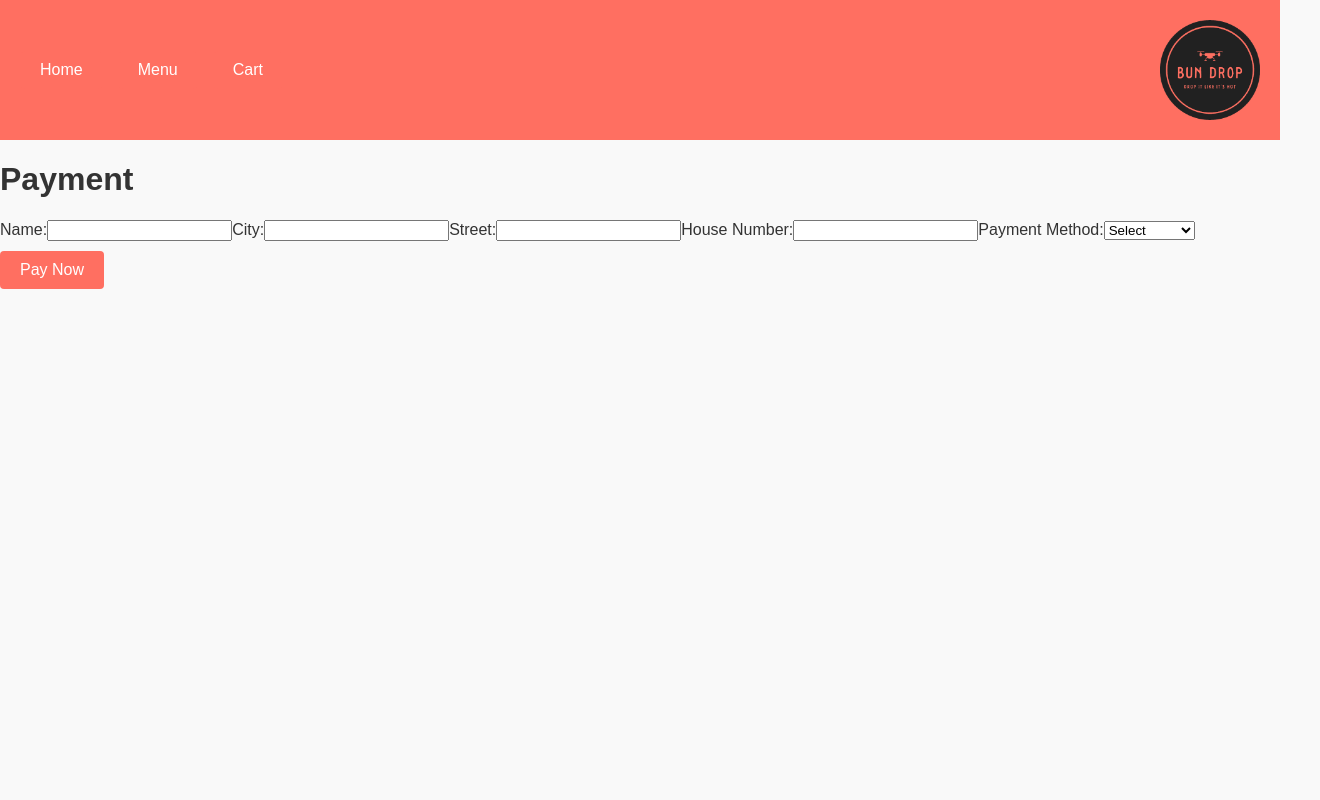
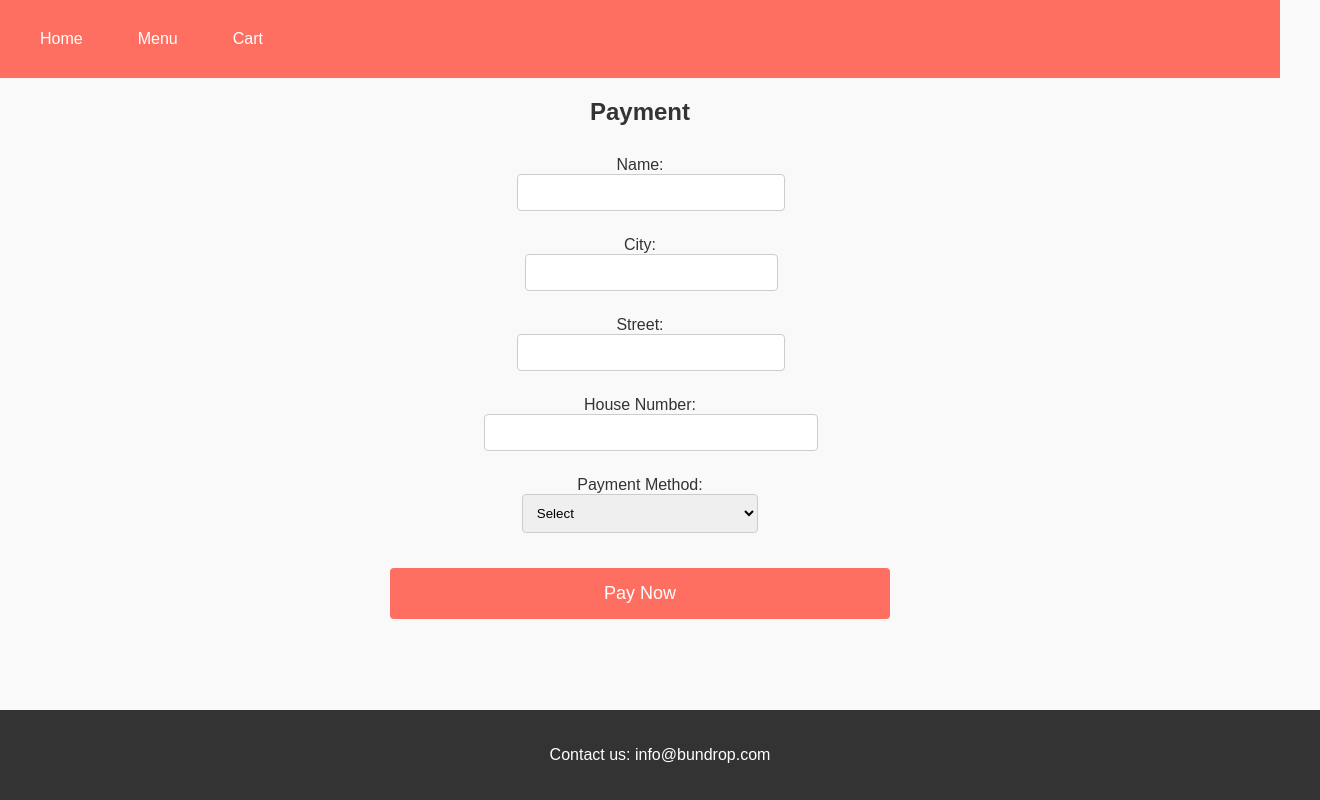
Before and after one commit to oxarious/bun-drop-project, a React (Vite) app: page /payment in a window 1280 px wide. Shown: the whole page, 1320 px wide, since content can reach past the window. Built offline with nearby package versions, Linux system fonts and the light colour scheme.

Commit message:
Fixed payment and made the footer flex

```diff
--- a/src/App.jsx
+++ b/src/App.jsx
@@ -6,18 +6,24 @@ import Cart from "./pages/Cart";
 import Payment from "./pages/Payment";
 import Confirmation from "./pages/Confirmation";
 import { CartProvider } from "./context/CartContext";
+import Footer from "./components/Footer";
 
 function App() {
   return (
     <CartProvider>
       <Router>
-        <Routes>
-          <Route path="/" element={<Home />} />
-          <Route path="/Menu" element={<Menu />} />
-          <Route path="/Cart" element={<Cart />} />
-          <Route path="/Payment" element={<Payment />} />
-          <Route path="/Confirmation" element={<Confirmation />} />
-        </Routes>
+        <div className="app-container">
+          <div className="content-wrap">
+            <Routes>
+              <Route path="/" element={<Home />} />
+              <Route path="/menu" element={<Menu />} />
+              <Route path="/cart" element={<Cart />} />
+              <Route path="/payment" element={<Payment />} />
+              <Route path="/confirmation" element={<Confirmation />} />
+            </Routes>
+          </div>
+          <Footer />
+        </div>
       </Router>
     </CartProvider>
   );
--- a/src/components/Footer.jsx
+++ b/src/components/Footer.jsx
@@ -1,7 +1,11 @@
 import React from "react";
-import { Link } from "react-router-dom";
 
-<nav>
-  <Link to="/menu">Menu</Link>
-  <Link to="/cart">Cart</Link>
-</nav>;
+function Footer() {
+  return (
+    <footer>
+      <p>Contact us: info@bundrop.com</p>
+    </footer>
+  );
+}
+
+export default Footer;
--- a/src/index.css
+++ b/src/index.css
@@ -5,6 +5,19 @@ body {
   box-sizing: border-box;
   background-color: #f9f9f9;
   color: #333;
+  display: flex;
+  flex-direction: column;
+  min-height: 100vh;
+}
+
+.app-container {
+  display: flex;
+  flex-direction: column;
+  min-height: 100vh;
+}
+
+.content-wrap {
+  flex: 1;
 }
 
 header {
@@ -40,7 +53,7 @@ nav a:hover {
 
 .hero {
   text-align: center;
-  padding: 0px 0;
+  padding: 50px 0;
   background-color: #f8f8f8;
 }
 
@@ -62,8 +75,6 @@ nav a:hover {
   flex-wrap: wrap;
   gap: 20px;
   justify-content: center;
-  list-style: none; /* Add this to remove list style */
-  padding: 0; /* Add this to remove padding */
 }
 
 .menu-item,
@@ -110,11 +121,41 @@ button:hover {
   background-color: #e65a50;
 }
 
+.filters {
+  display: flex;
+  justify-content: center;
+  gap: 10px;
+  margin: 20px 0;
+}
+
+.filters button {
+  background-color: #ff6f61;
+  color: white;
+  border: none;
+  padding: 10px 20px;
+  font-size: 16px;
+  cursor: pointer;
+  border-radius: 4px;
+  transition: background-color 0.3s ease;
+}
+
+.filters button:hover {
+  background-color: #e65a50;
+}
+
+.filters input {
+  padding: 10px;
+  font-size: 16px;
+  border: 1px solid #ccc;
+  border-radius: 4px;
+}
+
 .cart-content {
   text-align: center;
   display: flex;
   flex-direction: column;
   align-items: center;
+  flex: 1;
 }
 
 .cart-content h1,
@@ -129,7 +170,16 @@ footer {
   text-align: center;
   padding: 20px;
   width: 100%;
-  bottom: 0;
+  margin-top: auto;
+}
+
+form {
+  display: flex;
+  flex-direction: column;
+  align-items: center;
+  width: 100%;
+  max-width: 500px;
+  margin: auto;
 }
 
 .form-label {
@@ -163,38 +213,14 @@ footer {
   background-color: #e65a50;
 }
 
+.error {
+  color: red;
+  font-size: 14px;
+  margin-top: -10px;
+  margin-bottom: 10px;
+}
+
 #logoColor {
   width: 150px;
   height: auto;
 }
-#logo-black {
-  height: 100px;
-}
-.filters {
-  display: flex;
-  justify-content: center;
-  gap: 5px;
-  margin: 20px 0;
-}
-
-.filters button {
-  background-color: #ff6f61;
-  color: white;
-  border: none;
-  padding: 10px 20px;
-  font-size: 16px;
-  cursor: pointer;
-  border-radius: 4px;
-  transition: background-color 0.3s ease;
-}
-
-.filters button:hover {
-  background-color: #e65a50;
-}
-
-.filters input {
-  padding: 5px;
-  font-size: 16px;
-  border: 1px solid #ccc;
-  border-radius: 4px;
-}
--- a/src/pages/Home.jsx
+++ b/src/pages/Home.jsx
@@ -46,9 +46,6 @@ function Home() {
           ))}
         </div>
       </section>
-      <footer>
-        <p>Contact us: info@bundrop.com</p>
-      </footer>
     </div>
   );
 }
--- a/src/pages/Payment.jsx
+++ b/src/pages/Payment.jsx
@@ -16,6 +16,7 @@ function Payment() {
     swishNumber: "",
   });
 
+  const [errors, setErrors] = useState({});
   const { clearCart } = useContext(CartContext);
   const navigate = useNavigate();
 
@@ -23,12 +24,41 @@ function Payment() {
     setFormData({ ...formData, [e.target.name]: e.target.value });
   };
 
+  const validate = () => {
+    let errors = {};
+    if (!/^[A-Za-z\s]+$/.test(formData.name)) {
+      errors.name = "Name must contain only letters.";
+    }
+    if (!/^[A-Za-z\s]+$/.test(formData.city)) {
+      errors.city = "City must contain only letters.";
+    }
+    if (!/^[A-Za-z\s]+$/.test(formData.street)) {
+      errors.street = "Street must contain only letters.";
+    }
+    if (!/^\d+$/.test(formData.swishNumber)) {
+      errors.swishNumber = "Swish number must contain only digits.";
+    }
+    if (!/^\d+$/.test(formData.cardNumber)) {
+      errors.cardNumber = "Card number must contain only digits.";
+    }
+    if (!/^\d+$/.test(formData.cvv)) {
+      errors.cvv = "CVV must contain only digits.";
+    }
+    if (!/^\d{2}\/\d{2}$/.test(formData.expiryDate)) {
+      errors.expiryDate = "Expiry date must be in the format MM/YY.";
+    }
+    return errors;
+  };
+
   const handleSubmit = (e) => {
     e.preventDefault();
-    // Validate form data and handle payment
-    console.log("Payment details submitted:", formData);
-    clearCart(); // Clear the cart after successful payment
+    const validationErrors = validate();
+    if (Object.keys(validationErrors).length === 0) {
+      clearCart();
       navigate("/confirmation");
+    } else {
+      setErrors(validationErrors);
+    }
   };
 
   return (
@@ -36,46 +66,53 @@ function Payment() {
       <header>
         <nav>
           <Link to="/">Home</Link>
-          <Link to="/">Menu</Link>
+          <Link to="/menu">Menu</Link>
           <Link to="/cart">Cart</Link>
         </nav>
-        <img id="logo-black" src="/images/logo-black.png" alt="" />
       </header>
+      <section className="cart-content">
         <h1>Payment</h1>
-      <form onSubmit={handleSubmit}>
-        <label>
+        <form onSubmit={handleSubmit} className="payment-form">
+          <label className="form-label">
             Name:
             <input
+              className="form-input"
               type="text"
               name="name"
               value={formData.name}
               onChange={handleChange}
               required
             />
+            {errors.name && <p className="error">{errors.name}</p>}
           </label>
-        <label>
+          <label className="form-label">
             City:
             <input
+              className="form-input"
               type="text"
               name="city"
               value={formData.city}
               onChange={handleChange}
               required
             />
+            {errors.city && <p className="error">{errors.city}</p>}
           </label>
-        <label>
+          <label className="form-label">
             Street:
             <input
+              className="form-input"
               type="text"
               name="street"
               value={formData.street}
               onChange={handleChange}
               required
             />
+            {errors.street && <p className="error">{errors.street}</p>}
           </label>
-        <label>
+          <label className="form-label">
             House Number:
             <input
+              className="form-input"
               type="text"
               name="houseNumber"
               value={formData.houseNumber}
@@ -83,9 +120,10 @@ function Payment() {
               required
             />
           </label>
-        <label>
+          <label className="form-label">
             Payment Method:
             <select
+              className="form-select"
               name="paymentMethod"
               value={formData.paymentMethod}
               onChange={handleChange}
@@ -98,52 +136,69 @@ function Payment() {
           </label>
           {formData.paymentMethod === "card" && (
             <>
-            <label>
+              <label className="form-label">
                 Card Number:
                 <input
+                  className="form-input"
                   type="text"
                   name="cardNumber"
                   value={formData.cardNumber}
                   onChange={handleChange}
                   required
                 />
+                {errors.cardNumber && (
+                  <p className="error">{errors.cardNumber}</p>
+                )}
               </label>
-            <label>
+              <label className="form-label">
                 CVV:
                 <input
+                  className="form-input"
                   type="text"
                   name="cvv"
                   value={formData.cvv}
                   onChange={handleChange}
                   required
                 />
+                {errors.cvv && <p className="error">{errors.cvv}</p>}
               </label>
-            <label>
+              <label className="form-label">
                 Expiry Date:
                 <input
+                  className="form-input"
                   type="text"
                   name="expiryDate"
                   value={formData.expiryDate}
                   onChange={handleChange}
                   required
                 />
+                {errors.expiryDate && (
+                  <p className="error">{errors.expiryDate}</p>
+                )}
               </label>
             </>
           )}
           {formData.paymentMethod === "swish" && (
-          <label>
+            <label className="form-label">
               Swish Number:
               <input
+                className="form-input"
                 type="text"
                 name="swishNumber"
                 value={formData.swishNumber}
                 onChange={handleChange}
                 required
               />
+              {errors.swishNumber && (
+                <p className="error">{errors.swishNumber}</p>
+              )}
             </label>
           )}
-        <button type="submit">Pay Now</button>
+          <button type="submit" className="form-submit">
+            Pay Now
+          </button>
         </form>
+      </section>
     </div>
   );
 }
```
Also changed, not shown: 1 other file (tests, documents, lock files or other folders). Lines whose indentation alone changed are shown as unchanged.
